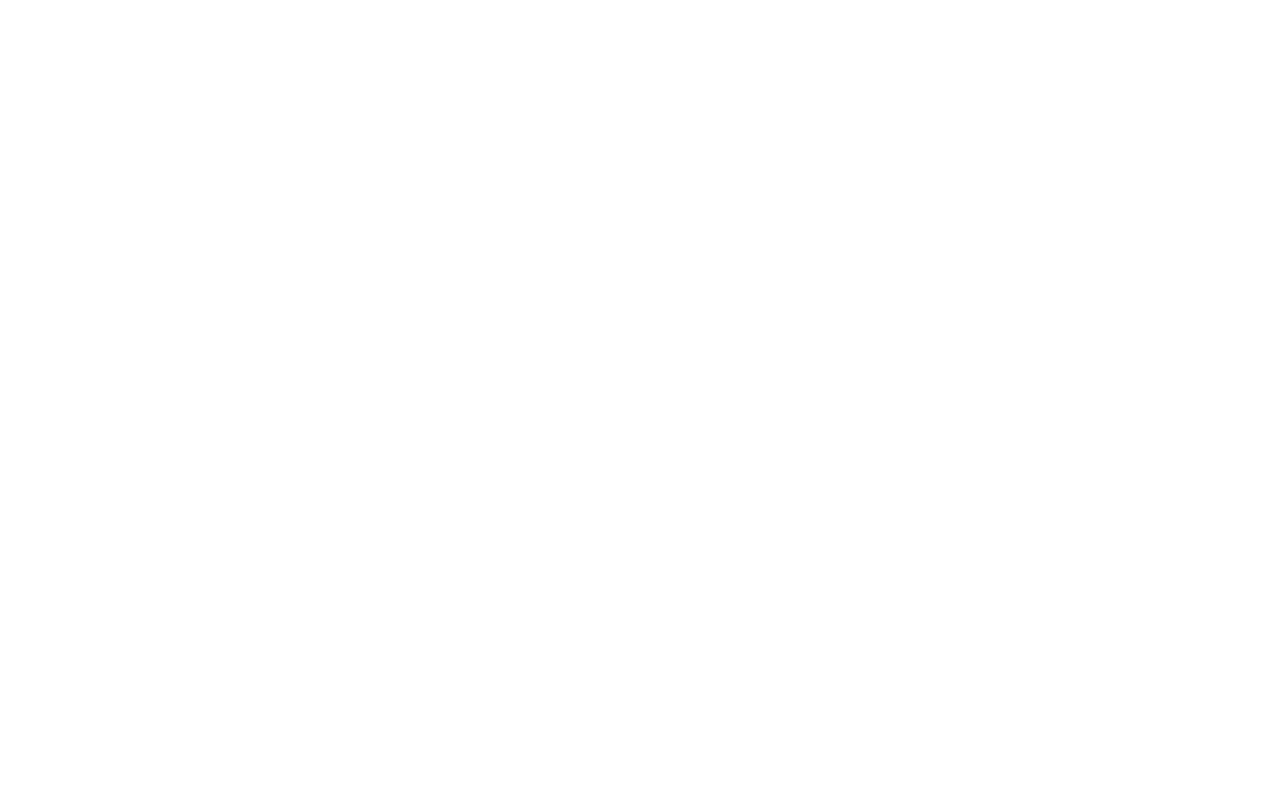
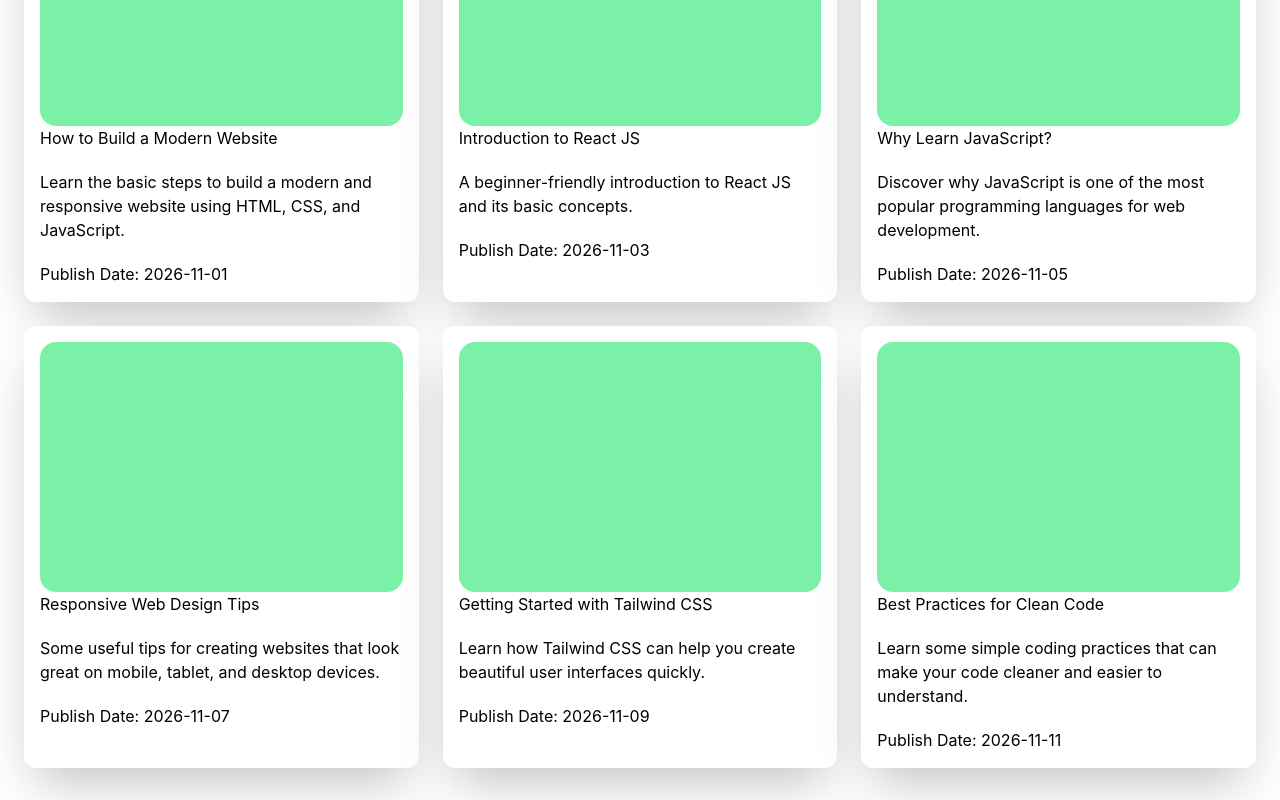
Before and after one commit to dev-monirul1/finsweet, a React (Vite) app: page /blog in a window 1280 px wide. Shown: the part 700-1500 px from the top of the page. Before the commit the page ends 800 px from the top, so only its background shows below. Built offline with nearby package versions, Linux system fonts and the light colour scheme.

Commit message:
blog page add

```diff
--- a/src/App.jsx
+++ b/src/App.jsx
@@ -1,17 +1,26 @@
-import { useState } from 'react'
+
 import HomeIndex from './pages/home/HomeIndex'
 import { BrowserRouter, Routes, Route, createRoutesFromElements, createBrowserRouter, RouterProvider } from "react-router";
 import RootLayout from './components/layouts/RootLayout'
+import ErrorPage from './components/common/ErrorPage'
+import BlogIndex from './pages/blog/BlogIndex';
+import BlogSingleIndex from './pages/blog/blogSingle/BlogSingleIndex';
 
 
 
 
 const routes = createRoutesFromElements(
+
+  <>
   <Route element={<RootLayout />}>
     <Route path="/" element={<HomeIndex />} />
     <Route path="/about" element={'Data about page'} />
-    <Route path="/blog" element={'Data blog page'} />
+    <Route path="/blog" element={<BlogIndex />} />
+    <Route path="/blog/:slug" element={<BlogSingleIndex/>} />
   </Route>
+  <Route path="*" element={<ErrorPage />} />
+  </>
+
 );
 
 const router = createBrowserRouter(routes);
--- /dev/null
+++ b/src/components/common/ErrorPage.jsx
@@ -0,0 +1,15 @@
+import React from 'react'
+import { NavLink } from 'react-router-dom'
+
+const ErrorPage = () => {
+  return (
+    <div className='flex items-center justify-center h-screen bg-gray-100'>
+        <div className="flex flex-col items-center gap-10">
+            <h1 className="text-center text-[120px] font-bold ">404 Error</h1>
+            <NavLink to="/" className="bg-primary text-black px-10 py-5 mx-auto ">Go back to Home</NavLink>
+        </div>
+    </div>
+  )
+}
+
+export default ErrorPage
--- a/src/components/layouts/Navbar.jsx
+++ b/src/components/layouts/Navbar.jsx
@@ -7,15 +7,20 @@ import Anchor from '../ui/Anchor'
 import { menuData } from '../../dummyData/menuData'
 import { FaBars } from "react-icons/fa6";
 import { AnimatePresence, motion } from 'motion/react'
-import { NavLink } from 'react-router-dom'
+import { NavLink, useLocation } from 'react-router-dom'
 
 
 const Navbar = () => {
   const [sidebarShow, setSidebarShow] = useState(false);
 
+  const pathName = useLocation().pathname;
+
   const handleSidebar = () => {
     setSidebarShow(true);
   }
+
+  console.log(pathName)
+
   return (
     <>
     <nav className="bg-navbg py-3 md:py-5 lg:py-3 w-full overflow-x-hidden">
@@ -28,7 +33,7 @@ const Navbar = () => {
             <ul className='hidden lg:flex items-center gap-12'>
               {menuData.map((item, index) => (
                 <li key={index}>
-                  <NavLink to={item.url} className='text-white text-base uppercase font-normal font-roboto'>
+                  <NavLink to={item.url} className={` text-base uppercase font-normal font-roboto ${item.url === pathName ? "text-red-500" : "text-white"}`}>
                     {item.label}
                   </NavLink>
                 </li>
--- /dev/null
+++ b/src/components/pages/blog/BlogBody.jsx
@@ -0,0 +1,70 @@
+import React from 'react'
+import Container from '../../common/Container'
+import { Link } from 'react-router-dom';
+
+export const blogData = [
+  {
+    id: 1,
+    title: "How to Build a Modern Website",
+    slug: "how-to-build-a-modern-website",
+    description: "Learn the basic steps to build a modern and responsive website using HTML, CSS, and JavaScript.",
+    publishDate: "2026-11-01"
+  },
+  {
+    id: 2,
+    title: "Introduction to React JS",
+    slug: "introduction-to-react-js",
+    description: "A beginner-friendly introduction to React JS and its basic concepts.",
+    publishDate: "2026-11-03"
+  },
+  {
+    id: 3,
+    title: "Why Learn JavaScript?",
+    slug: "why-learn-javascript",
+    description: "Discover why JavaScript is one of the most popular programming languages for web development.",
+    publishDate: "2026-11-05"
+  },
+  {
+    id: 4,
+    title: "Responsive Web Design Tips",
+    slug: "responsive-web-design-tips",
+    description: "Some useful tips for creating websites that look great on mobile, tablet, and desktop devices.",
+    publishDate: "2026-11-07"
+  },
+  {
+    id: 5,
+    title: "Getting Started with Tailwind CSS",
+    slug: "getting-started-with-tailwind-css",
+    description: "Learn how Tailwind CSS can help you create beautiful user interfaces quickly.",
+    publishDate: "2026-11-09"
+  },
+  {
+    id: 6,
+    title: "Best Practices for Clean Code",
+    slug: "best-practices-for-clean-code",
+    description: "Learn some simple coding practices that can make your code cleaner and easier to understand.",
+    publishDate: "2026-11-11"
+  }
+];
+
+const BlogBody = () => {
+  return (
+    <section className='py-28'>
+      <Container>
+        <div className="grid grid-cols-3 gap-6 ">
+          {blogData.map((item,index)=>(
+            <Link to={`/blog/${item.slug}`} className='bg-white shadow-2xl p-4 rounded-xl  '>
+              <div className="h-[250px] rounded-2xl bg-green-300"></div>
+              <h3>{item.title}</h3>
+              <p className='py-5'>{item.description}</p>
+              <span>Publish Date: {item.publishDate}</span>
+            </Link>
+          ))}
+
+        </div>
+      </Container>
+    </section>
+  )
+}
+
+export default BlogBody
--- /dev/null
+++ b/src/components/pages/blog/BlogHero.jsx
@@ -0,0 +1,14 @@
+import React from 'react'
+import Container from '../../common/Container'
+
+const BlogHero = () => {
+  return (
+    <section className='py-30 bg-blue-600'>
+        <Container>
+            <h2 className='text-center text-black font-bold font-roboto text-[80px]'>Blog</h2>
+        </Container>
+    </section>
+  )
+}
+
+export default BlogHero
--- /dev/null
+++ b/src/pages/blog/BlogIndex.jsx
@@ -0,0 +1,14 @@
+import React from 'react'
+import BlogHero from '../../components/pages/blog/BlogHero'
+import BlogBody from '../../components/pages/blog/BlogBody'
+
+const BlogIndex = () => {
+  return (
+    <>
+    <BlogHero/>
+    <BlogBody/>
+    </>
+  )
+}
+
+export default BlogIndex
--- /dev/null
+++ b/src/pages/blog/blogSingle/BlogSingleIndex.jsx
@@ -0,0 +1,19 @@
+import React from 'react'
+import Container from '../../../components/common/Container'
+import { useParams } from 'react-router-dom'
+
+
+const BlogSingleIndex = () => {
+
+    const {slug} = useParams()
+
+  return (
+    <div className='py-20'>
+        <Container>
+            <h1 className='text-4xl font-bold'>BlogSingleIndex: {slug}</h1>
+        </Container>
+    </div>
+  )
+}
+
+export default BlogSingleIndex
```
